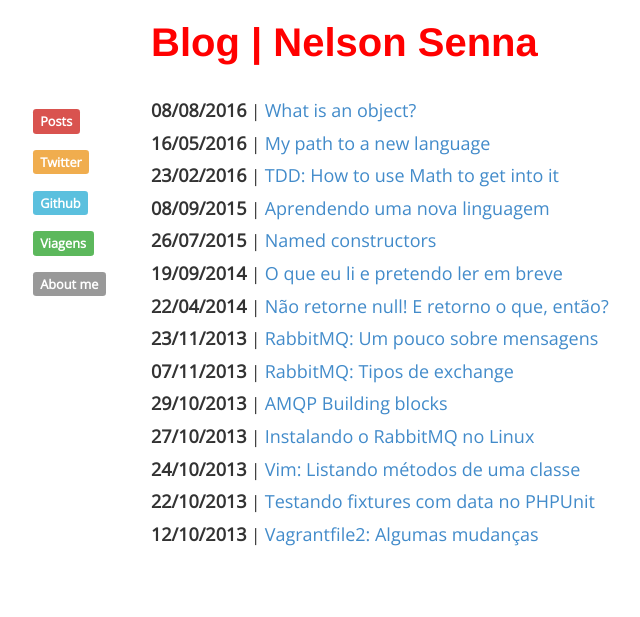
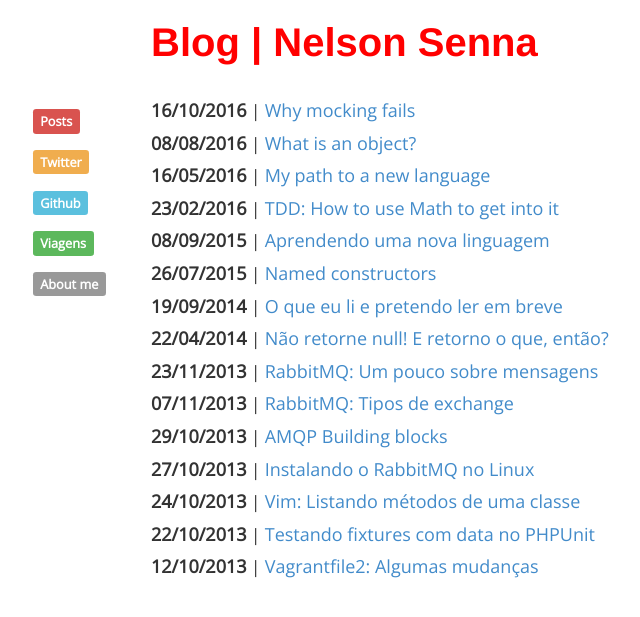
Before and after one commit to nelsonsar/nelsonsar.github.io, a Jekyll site: the page built from index.html, in a window 1280 px wide. Shown: the top 617 px of the page, without its empty margins (124-764 px from the left). Built offline with Jekyll 4.4.1, drawn with Linux system fonts in a browser that asks for light colours.

Commit message:
Move "Why mocking fails" to _posts folder

```diff
--- a/2016-10-16-why-mocking-fails.md
+++ b/_posts/2016-10-16-why-mocking-fails.md
@@ -1,3 +1,8 @@
+---
+layout: default
+title: "Why mocking fails"
+---
+
 # Why mocking fails?
 
 [Yegor arguments that fake objects are better than mocks](http://www.yegor256.com/2014/09/23/built-in-fake-objects.html) shows that mocks can be really hard to build when objects create another objects and these another objects create more objects and so on (maybe forever?) and I agree with it (this is the beginning of a **mock hell**).
```
